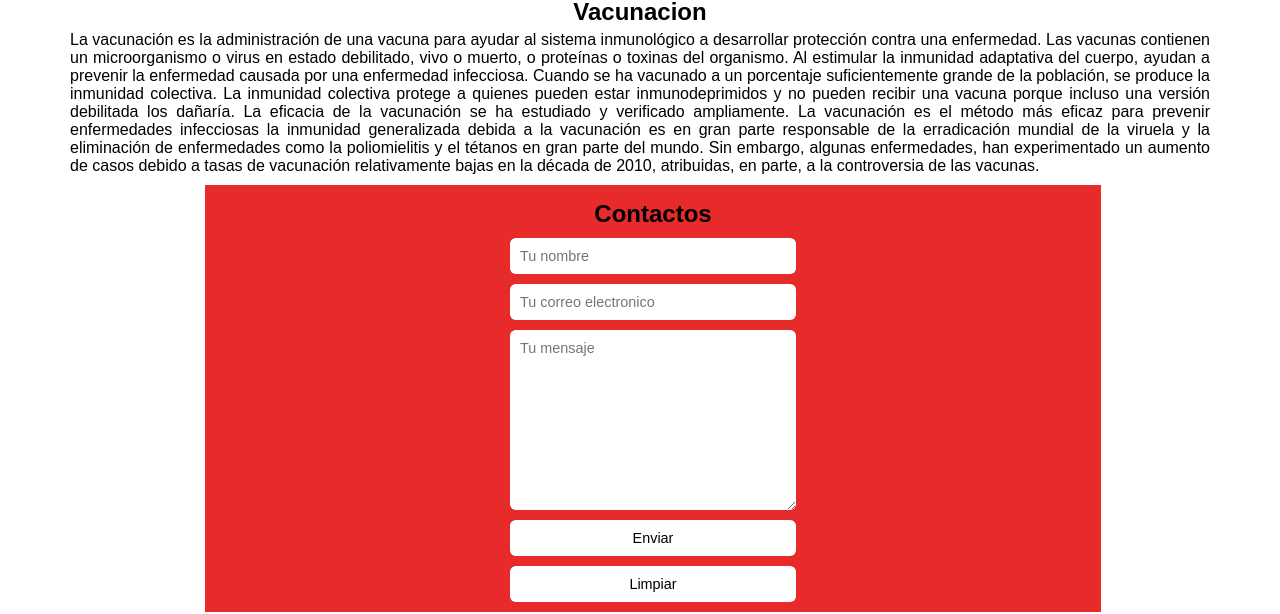
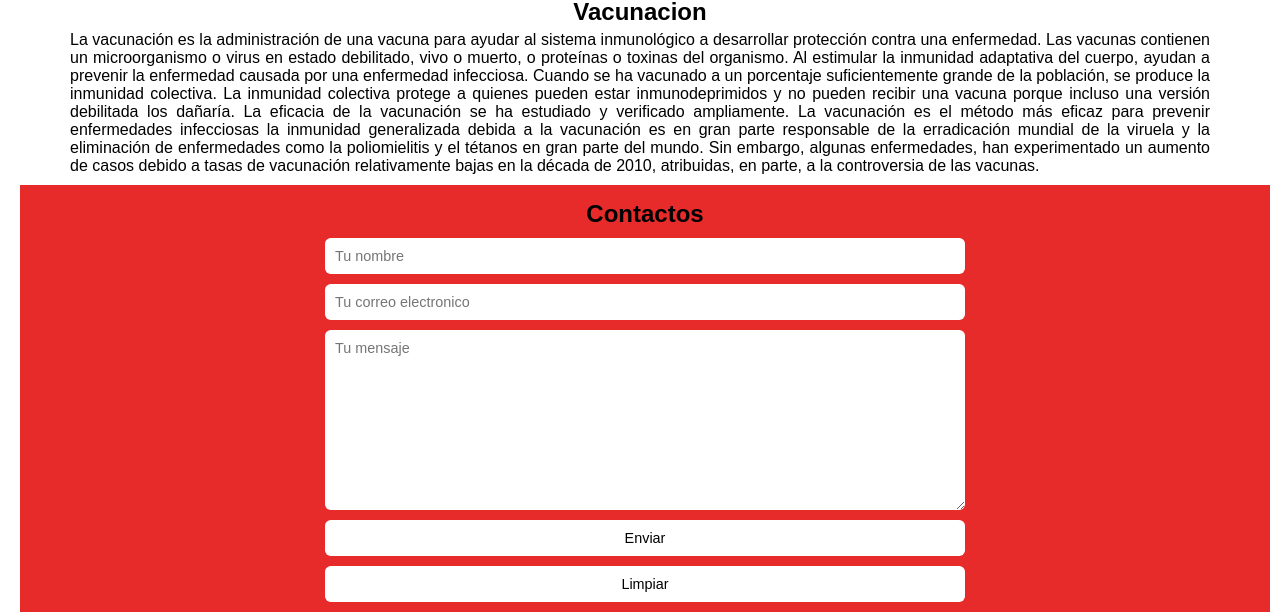
Before and after one commit to kevinjborras/Onepage, a plain HTML site: page index.html in a window 1280 px wide. Shown: the part 855-1469 px from the top of the page. Drawn offline with Linux system fonts and the light colour scheme.

Commit message:
Add files via upload

```diff
--- a/assets/css/styles.css
+++ b/assets/css/styles.css
@@ -81,8 +81,7 @@ html{
     background-color: rgb(231, 42, 42);
     text-align: center;
     padding-top: 10px;
-    margin-left: 190px;
-    margin-right: 50px;
+    width: 100%;
 }
 
 .contactos {
```
